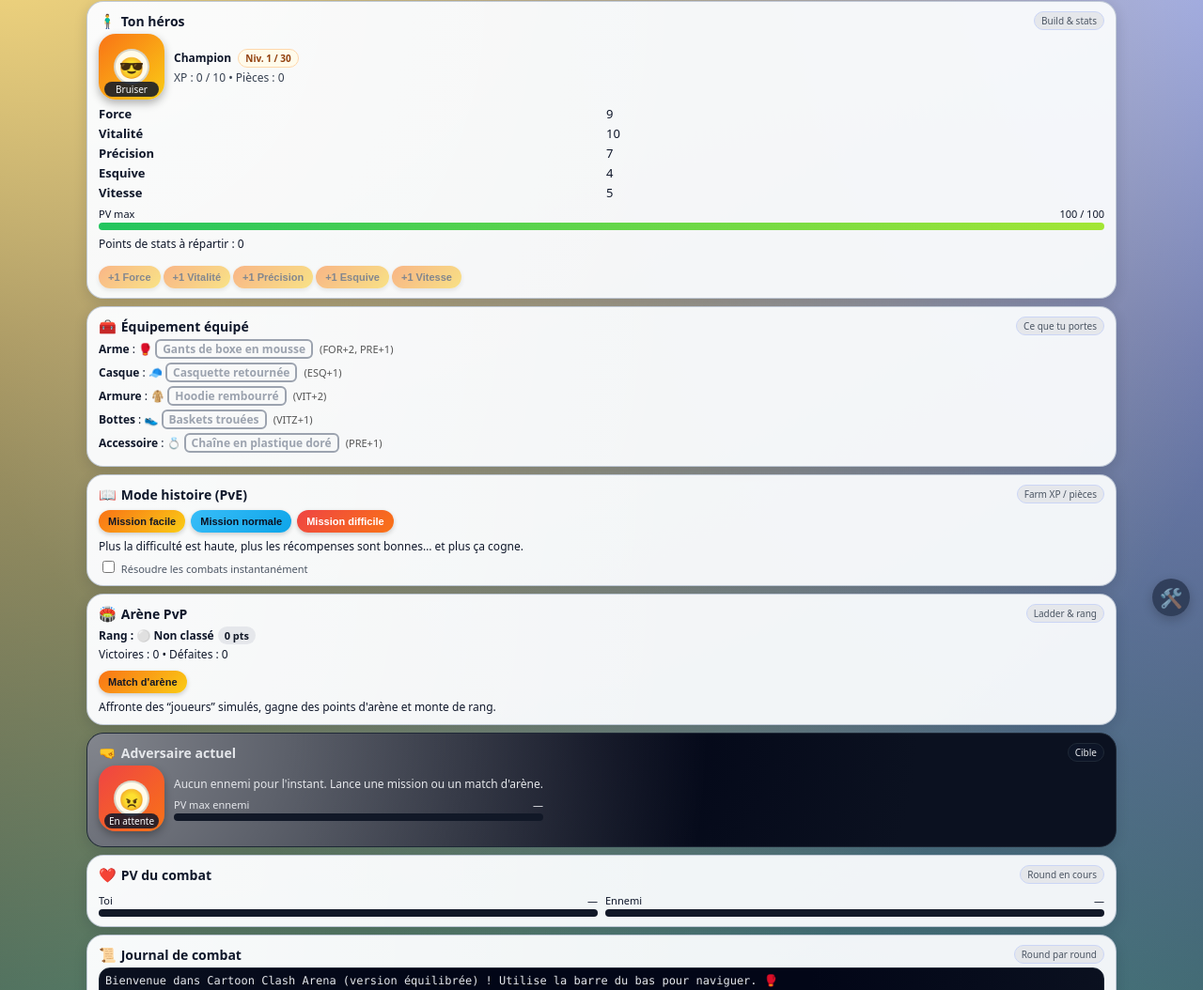
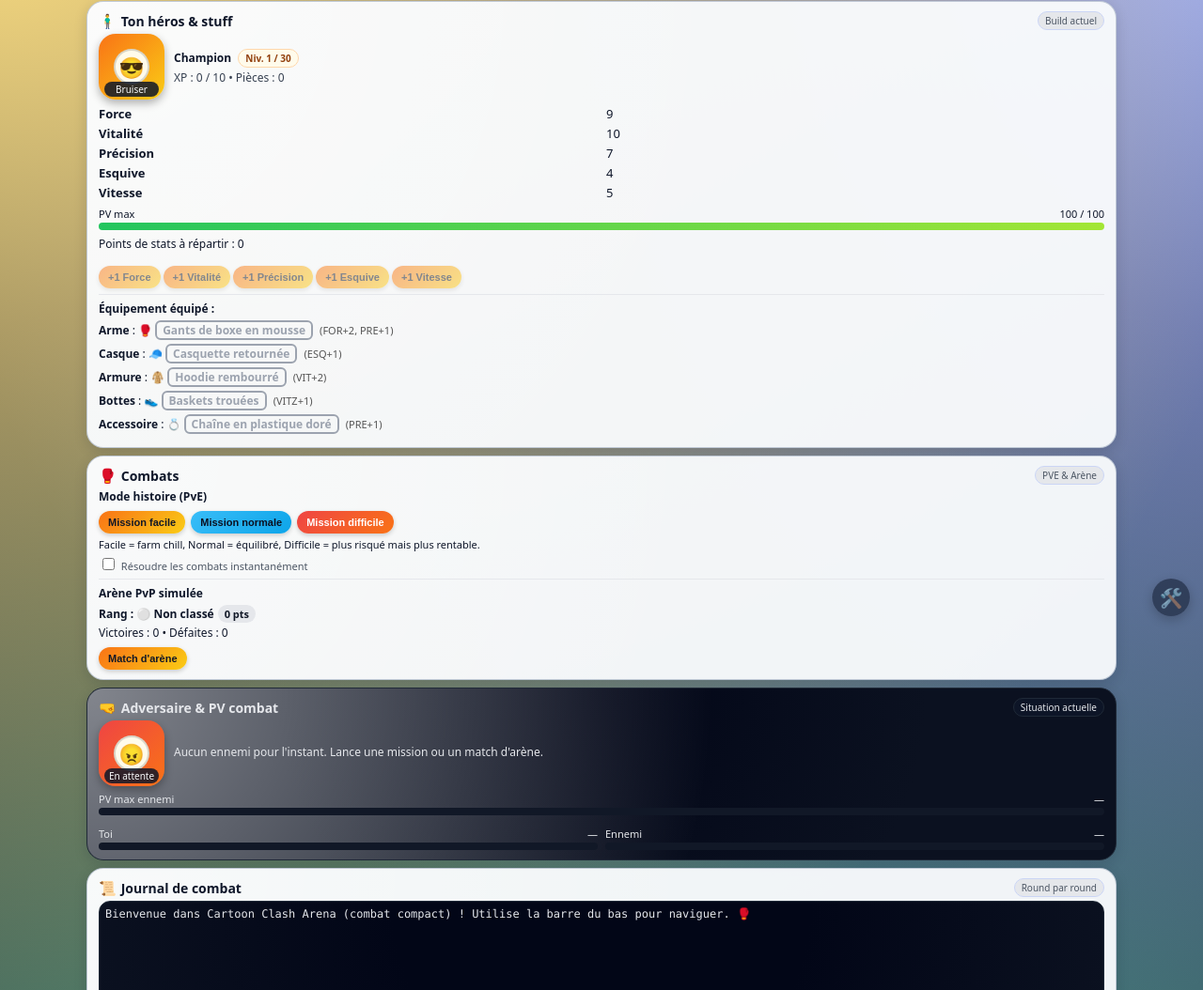
Before and after one commit to eleonormr-droid/Cartoon-Arena-Mobile, a plain HTML site: page index.html in a window 1280 px wide. Shown: the part 130-1184 px from the top of the page at 94% size. Drawn offline with Linux system fonts and the light colour scheme.

```diff
--- a/index.html
+++ b/index.html
@@ -536,7 +536,7 @@
         </div>
         <div class="topbar-title">
           <h1>Cartoon Clash Arena</h1>
-          <div>Version mobile équilibrée, plus propre. 😈</div>
+          <div>Version mobile équilibrée, plus compacte. 😈</div>
         </div>
       </div>
       <div class="topbar-right">
@@ -558,13 +558,13 @@
     </div>
 
     <main class="page">
-      <!-- ÉCRAN 1 : COMBAT + HÉROS + ÉQUIPEMENT + JOURNAL -->
+      <!-- ÉCRAN 1 : COMBAT (compact) -->
       <section id="section-fight" class="mobile-section active">
-        <!-- Héros -->
+        <!-- Héros + Équipement regroupés -->
         <div class="card">
           <div class="card-header">
-            <h2><span class="icon">🧍‍♂️</span> Ton héros</h2>
-            <div class="card-header-tag">Build & stats</div>
+            <h2><span class="icon">🧍‍♂️</span> Ton héros & stuff</h2>
+            <div class="card-header-tag">Build actuel</div>
           </div>
           <div class="card-body">
             <div class="avatar-wrapper">
@@ -577,7 +577,9 @@
                 <div class="hero-meta" id="heroMeta"></div>
               </div>
             </div>
+
             <div class="stat-list" id="heroStats"></div>
+
             <div class="hp-block">
               <div class="hp-label">
                 <span>PV max</span>
@@ -587,66 +589,60 @@
                 <div id="heroHPBarInner" class="hp-bar-inner"></div>
               </div>
             </div>
+
             <p style="margin-top:6px;font-size:12px;">
               Points de stats à répartir : <span id="statPoints">0</span>
             </p>
-            <div id="statButtons"></div>
+            <div id="statButtons" style="margin-bottom:6px;"></div>
+
+            <hr style="border:none;border-top:1px solid #e5e7eb;margin:6px 0;" />
+
+            <div>
+              <strong>Équipement équipé :</strong>
+              <div id="equipment" style="margin-top:4px;"></div>
+            </div>
           </div>
         </div>
 
-        <!-- Équipement équipé -->
+        <!-- Combats (histoire + arène dans une seule carte) -->
         <div class="card">
           <div class="card-header">
-            <h2><span class="icon">🧰</span> Équipement équipé</h2>
-            <div class="card-header-tag">Ce que tu portes</div>
+            <h2><span class="icon">🥊</span> Combats</h2>
+            <div class="card-header-tag">PVE & Arène</div>
           </div>
           <div class="card-body">
-            <div id="equipment"></div>
-          </div>
-        </div>
-
-        <!-- Mode histoire -->
-        <div class="card">
-          <div class="card-header">
-            <h2><span class="icon">📖</span> Mode histoire (PvE)</h2>
-            <div class="card-header-tag">Farm XP / pièces</div>
-          </div>
-          <div class="card-body">
+            <div style="margin-bottom:4px;font-size:12px;font-weight:600;">
+              Mode histoire (PvE)
+            </div>
             <button onclick="startMission('easy')">Mission facile</button>
             <button class="secondary" onclick="startMission('normal')">Mission normale</button>
             <button class="danger" onclick="startMission('hard')">Mission difficile</button>
-            <div style="margin-top:6px;font-size:12px;">
-              Plus la difficulté est haute, plus les récompenses sont bonnes… et plus ça cogne.
+            <div style="margin-top:4px;font-size:11px;">
+              Facile = farm chill, Normal = équilibré, Difficile = plus risqué mais plus rentable.
             </div>
+
             <div class="skip-line">
               <label>
                 <input type="checkbox" id="instantToggle" onchange="toggleInstantResolve(this)">
                 Résoudre les combats instantanément
               </label>
             </div>
+
+            <hr style="border:none;border-top:1px solid #e5e7eb;margin:6px 0;" />
+
+            <div style="margin-bottom:4px;font-size:12px;font-weight:600;">
+              Arène PvP simulée
+            </div>
+            <div id="arenaInfo" style="margin-bottom:4px;"></div>
+            <button onclick="startArenaBattle()">Match d'arène</button>
           </div>
         </div>
 
-        <!-- Arène -->
-        <div class="card">
-          <div class="card-header">
-            <h2><span class="icon">🏟️</span> Arène PvP</h2>
-            <div class="card-header-tag">Ladder & rang</div>
-          </div>
-          <div class="card-body">
-            <div id="arenaInfo" style="margin-bottom:6px;"></div>
-            <button onclick="startArenaBattle()">Match d'arène</button>
-            <div style="margin-top:6px;font-size:12px;">
-              Affronte des “joueurs” simulés, gagne des points d'arène et monte de rang.
-            </div>
-          </div>
-        </div>
-
-        <!-- Ennemi -->
+        <!-- Ennemi + PV combat -->
         <div class="card enemy-card">
           <div class="card-header">
-            <h2><span class="icon">🤜</span> Adversaire actuel</h2>
-            <div class="card-header-tag">Cible</div>
+            <h2><span class="icon">🤜</span> Adversaire & PV combat</h2>
+            <div class="card-header-tag">Situation actuelle</div>
           </div>
           <div class="card-body">
             <div class="avatar-wrapper">
@@ -657,28 +653,20 @@
               <div>
                 <div id="enemyInfo">Aucun ennemi pour l'instant. Lance une mission ou un match d'arène.</div>
                 <div class="enemy-stats" id="enemyStats"></div>
-                <div class="hp-block" style="margin-top:6px;">
-                  <div class="hp-label">
-                    <span>PV max ennemi</span>
-                    <span id="enemyHPText">—</span>
-                  </div>
-                  <div class="hp-bar-outer">
-                    <div id="enemyHPBarInner" class="hp-bar-inner enemy"></div>
-                  </div>
-                </div>
               </div>
             </div>
-          </div>
-        </div>
-
-        <!-- PV combat -->
-        <div class="card">
-          <div class="card-header">
-            <h2><span class="icon">❤️</span> PV du combat</h2>
-            <div class="card-header-tag">Round en cours</div>
-          </div>
-          <div class="card-body">
-            <div class="hp-combat-row">
+
+            <div class="hp-block" style="margin-top:6px;">
+              <div class="hp-label">
+                <span>PV max ennemi</span>
+                <span id="enemyHPText">—</span>
+              </div>
+              <div class="hp-bar-outer">
+                <div id="enemyHPBarInner" class="hp-bar-inner enemy"></div>
+              </div>
+            </div>
+
+            <div class="hp-combat-row" style="margin-top:6px;">
               <div class="hp-block">
                 <div class="hp-label">
                   <span>Toi</span>
@@ -2197,7 +2185,7 @@
     renderAll();
     clearLog();
     updateDevGodLabel();
-    log("Bienvenue dans Cartoon Clash Arena (version équilibrée) ! Utilise la barre du bas pour naviguer. 🥊", "system");
+    log("Bienvenue dans Cartoon Clash Arena (combat compact) ! Utilise la barre du bas pour naviguer. 🥊", "system");
     flushLogQueue();
   </script>
 </body>
```
